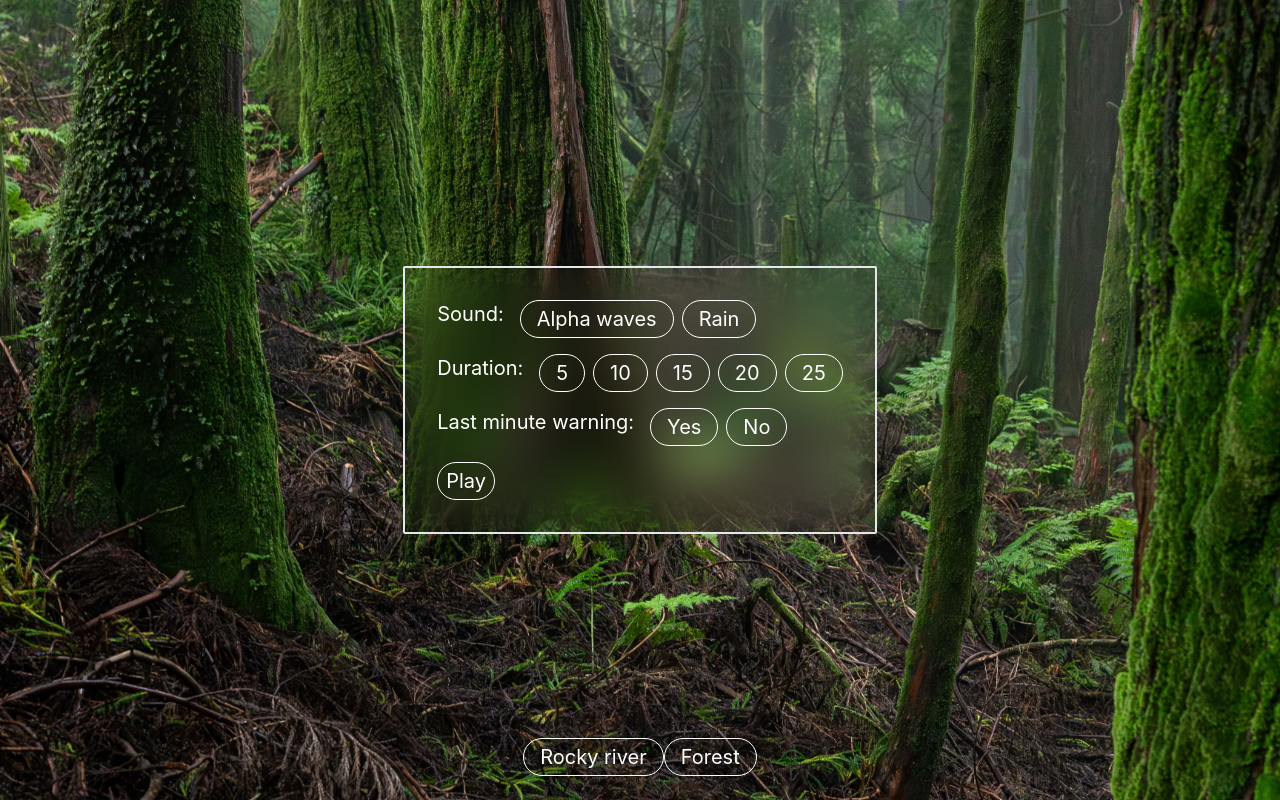
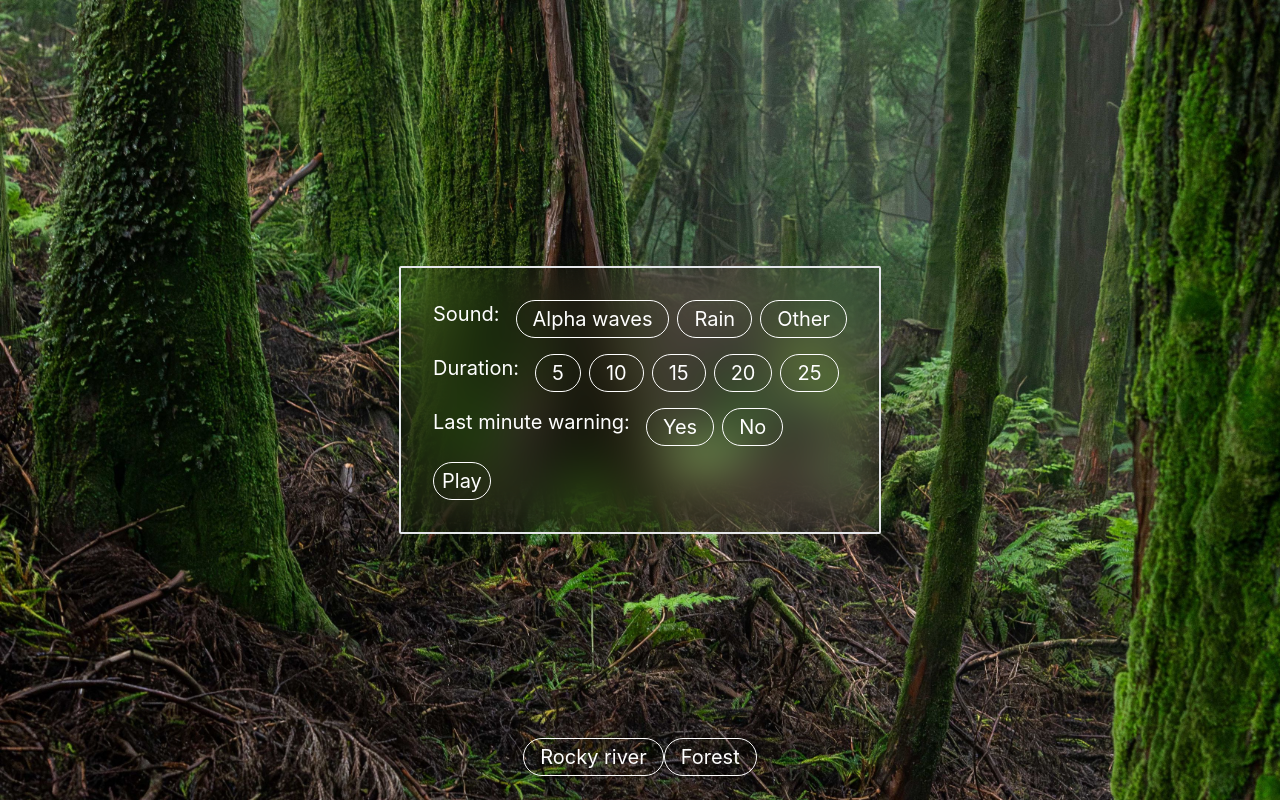
Before and after one commit to GretaRa/my-meditation-app, a React (Vite) app: page / in a window 1280 px wide. Built offline with nearby package versions, Linux system fonts and the light colour scheme.

Commit message:
Add new sound

```diff
--- a/src/components/Container.jsx
+++ b/src/components/Container.jsx
@@ -19,6 +19,7 @@ export default function Container() {
 	const sounds = [
 		{ id: 1, title: "Alpha waves", label: "AlphaWaves" },
 		{ id: 2, title: "Rain", label: "Rain" },
+		{ id: 3, title: "Other", label: "Other" },
 	];
 
 	const duration = [
```
Also changed, not shown: 1 other file (tests, documents, lock files or other folders).
